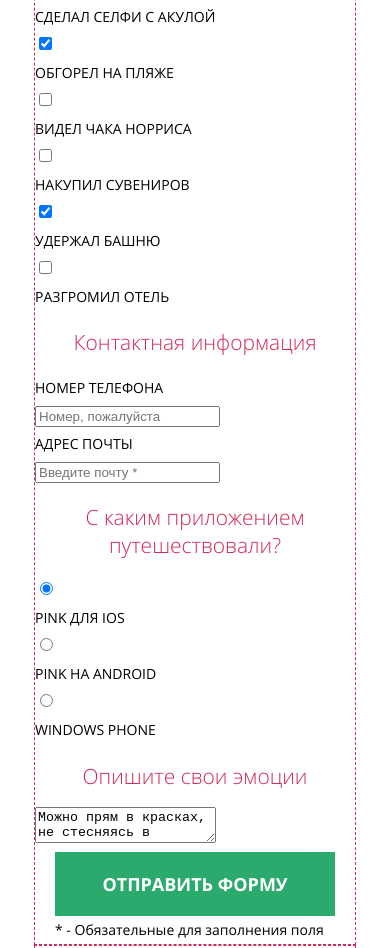
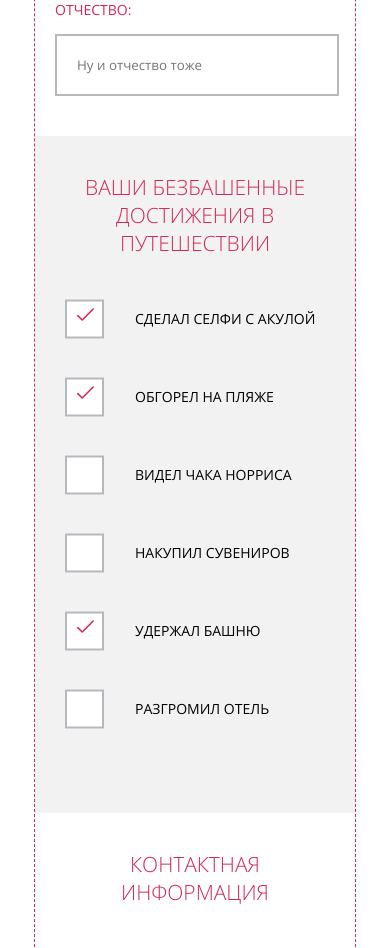
Before and after one commit to VasilyevaEkaterina/240458-pink, a website: page form.html in a window 390 px wide. Shown: the part 977-1925 px from the top of the page. Drawn offline with Linux system fonts and the light colour scheme; files that its build step writes are made by us from their sources; files whose address does not match are found by name; a web font is replaced by a local one.

Commit message:
form mobile

```diff
--- a/form.html
+++ b/form.html
@@ -62,7 +62,7 @@
                 <input type="checkbox" name="check-1" id="check-1" checked class="form__input form__input--checkbox">
                 <label for="check-1" class="form__label form__label--checkbox">Сделал селфи с акулой</label>
               </div>
-              <div class="form__field form__field-checkbox">
+              <div class="form__field form__field--checkbox">
                 <input type="checkbox" name="check-2" id="check-2" checked class="form__input form__input--checkbox">
                 <label for="check-2" class="form__label form__label--checkbox">Обгорел на пляже</label>
               </div>
--- a/sass/blocks/form.scss
+++ b/sass/blocks/form.scss
@@ -18,21 +18,153 @@
     display: inline;
   }
 }
+.form__block {
+  padding: 20px;
+  padding-bottom: 40px;
+}
+.form__block--checkbox {
+  background-color: $bg-grey;
+  @media (min-width: $tablet-widths) {
+    background-color: #ffffff;
+  }
+}
+.form__block--radio {
+  background-color: $bg-grey;
+  @media (min-width: $tablet-widths) {
+    background-color: #ffffff;
+  }
+}
+.form__field {
+}
+.form__field--checkbox {
+  padding-bottom: 50px;
+  padding-left: 80px;
+}
+.form__field--radio{
+  padding-left: 80px;
+  padding-bottom: 50px;
+}
 .form__title {
   color: $pink;
   text-align: center;
   font-weight: 300;
+  text-transform: uppercase;
+  padding-bottom: 30px;
 }
 .form__label {
   display: block;
   text-transform: uppercase;
+  cursor: pointer;
 }
-.form__label--name {
+.form__label--name,
+.form__label--tel,
+.form__label--email {
   color: $pink;
+  padding-bottom: 10px;
+  padding-top: 20px;
+}
+.form__input--name,
+.form__input--tel,
+.form__input--email {
+  width: 240px;
+}
+.form__input {
+  font-family: "Open Sans", "Arial", sans-serif;
+  outline: none;
+  border: none;
+  border: 2px solid #B5B8BD;
+  background-color: none;
+  padding: 20px;
+  cursor: pointer;
+}
+.form input[type="radio"] {
+  display: none;
+}
+.form__input--radio + .form__label--radio {
+  position: relative;
+  display: block;
+}
+.form__input--radio + .form__label--radio::before {
+  position: absolute;
+  display: block;
+  content: "";
+  width: 30px;
+  height: 30px;
+  background-color: #ffffff;
+  border: 2px solid #B5B8BD;
+  border-radius: 50%;
+  left: -70px;
+  top: 50%;
+  transform: translateY(-50%);
+  @media (min-width: $tablet-widths) {
+
+  }
+}
+.form__input--radio:checked + .form__label--radio::after {
+  position: absolute;
+  display: block;
+  content: "";
+  width: 10px;
+  height: 10px;
+  background-color: $pink;
+  border-radius: 50%;
+  left: -58px;
+  top: 50%;
+  transform: translateY(-50%);
+}
+.form input[type="checkbox"] {
+  display: none;
+}
+.form__input--checkbox + .form__label--checkbox {
+  position: relative;
+  display: block;
+  text-align: left;
+}
+.form__input--checkbox + .form__label--checkbox::before {
+  position: absolute;
+  display: block;
+  content: "";
+  width: 35px;
+  height: 35px;
+  background-color: #ffffff;
+  border: 2px solid #B5B8BD;
+  left: -70px;
+  top: 50%;
+  transform: translateY(-50%);
+}
+.form__input--checkbox:checked + .form__label--checkbox::after {
+  position: absolute;
+  display: block;
+  content: "";
+  width: 17px;
+  height: 22px;
+  left: -58px;
+  top: 50%;
+  transform: translateY(-50%);
+  background-image: url("/img/icon-yes-pink.svg");
+  background-repeat: no-repeat;
+  background-size: contain;
+}
+.form__feedback {
+  outline: none;
+  border: none;
+  resize: none;
+  box-sizing: border-box;
+  width: 280px;
+  padding: 20px;
+  border: 2px solid #B5B8BD;
+  min-height: 200px;
+  @media (min-width: $tablet-widths) {
+    width: 620px;
+  }
+  @media (min-width: $desktop-widths) {
+    width: 920px;
+  }
 }
 .form__button {
   padding-left: 20px;
   padding-right: 20px;
+  margin-bottom: 30px;
 }
 .form__btn {
   outline: none;
@@ -47,6 +179,7 @@
   font-weight: 700;
   font-family: "Open Sans", "Arial", sans-serif;
   font-size: 18px;
+  margin-bottom: 20px;
 }
 .form__btn:hover {
   background-color: $green-hvr;
```
Also changed, not shown: build/css/style.css, build/css/style.min.css, build/form.html, build/img/icon-yes-pink.svg (added), build/img/symbols.svg, img/icon-yes-pink.svg (added).
